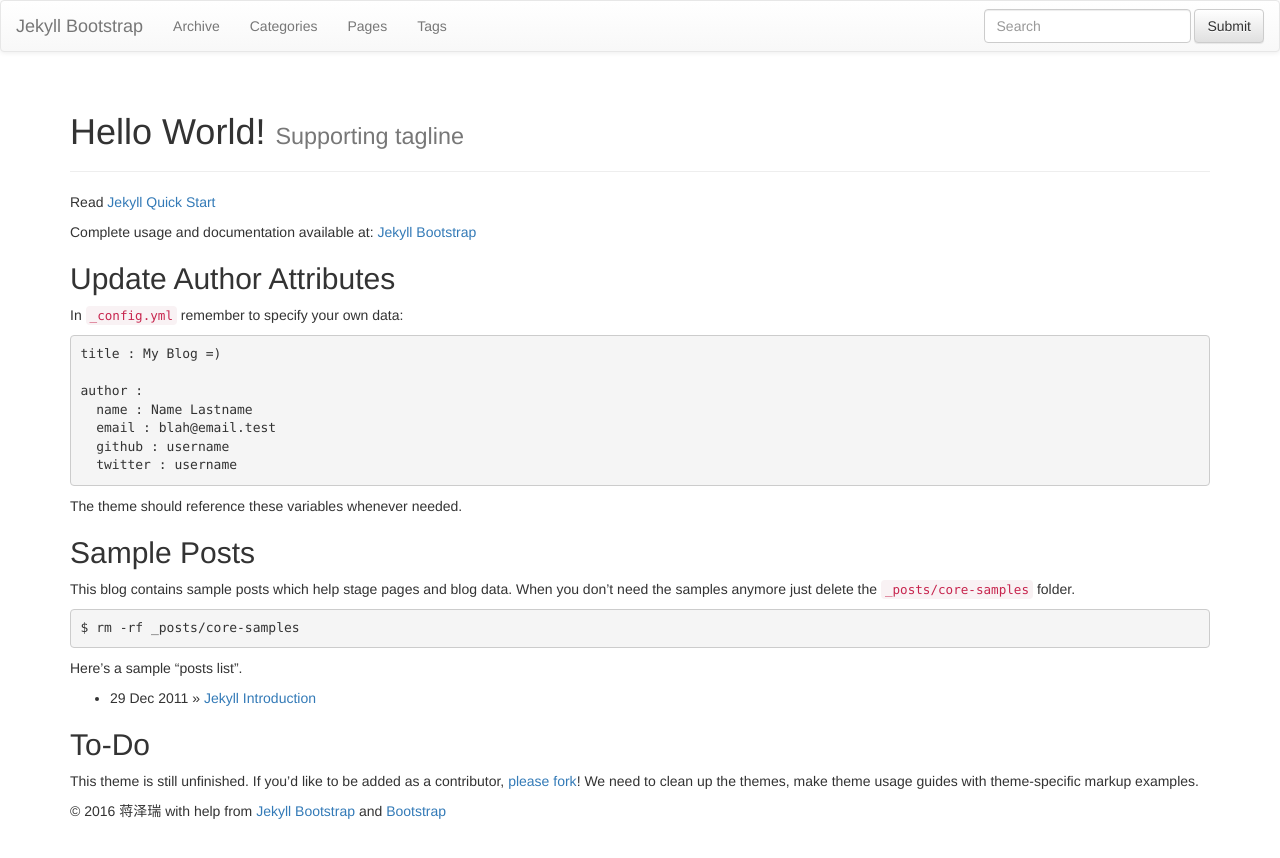
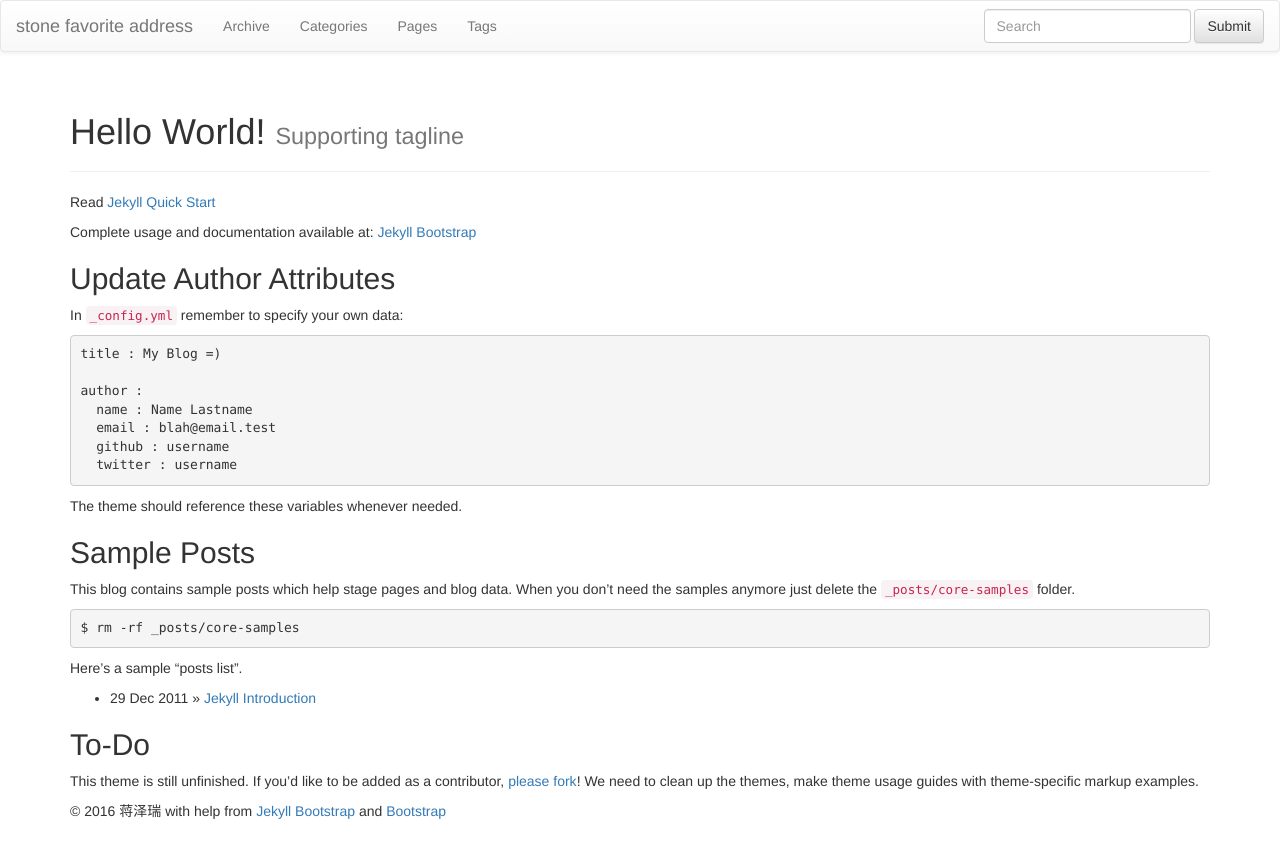
Before and after one commit to jiangzerui/blog, a Jekyll site: the page built from index.md, in a window 1280 px wide. Shown: the top 858 px of the page. Built offline with Jekyll 4.4.1, drawn with Linux system fonts in a browser that asks for light colours; nearby versions of some CDN libraries; library files that are not in the unit come from our copies.

```diff
--- a/_config.yml
+++ b/_config.yml
@@ -8,7 +8,7 @@ highlighter: pygments
 # Themes are encouraged to use these universal variables
 # so be sure to set them if your theme uses them.
 #
-title : Jekyll Bootstrap
+title : stone favorite address
 tagline: Site Tagline
 author :
   name : 蒋泽瑞
@@ -54,7 +54,7 @@ JB :
   #   - Only the following values are falsy: ["", null, false]
   #   - When setting BASE_PATH it must be a valid url.
   #     This means always setting the protocol (http|https) or prefixing with "/"
-  BASE_PATH : false
+  #BASE_PATH : /
 
   # By default, the asset_path is automatically defined relative to BASE_PATH plus the enabled theme.
   # ex: [BASE_PATH]/assets/themes/[THEME-NAME]
```
